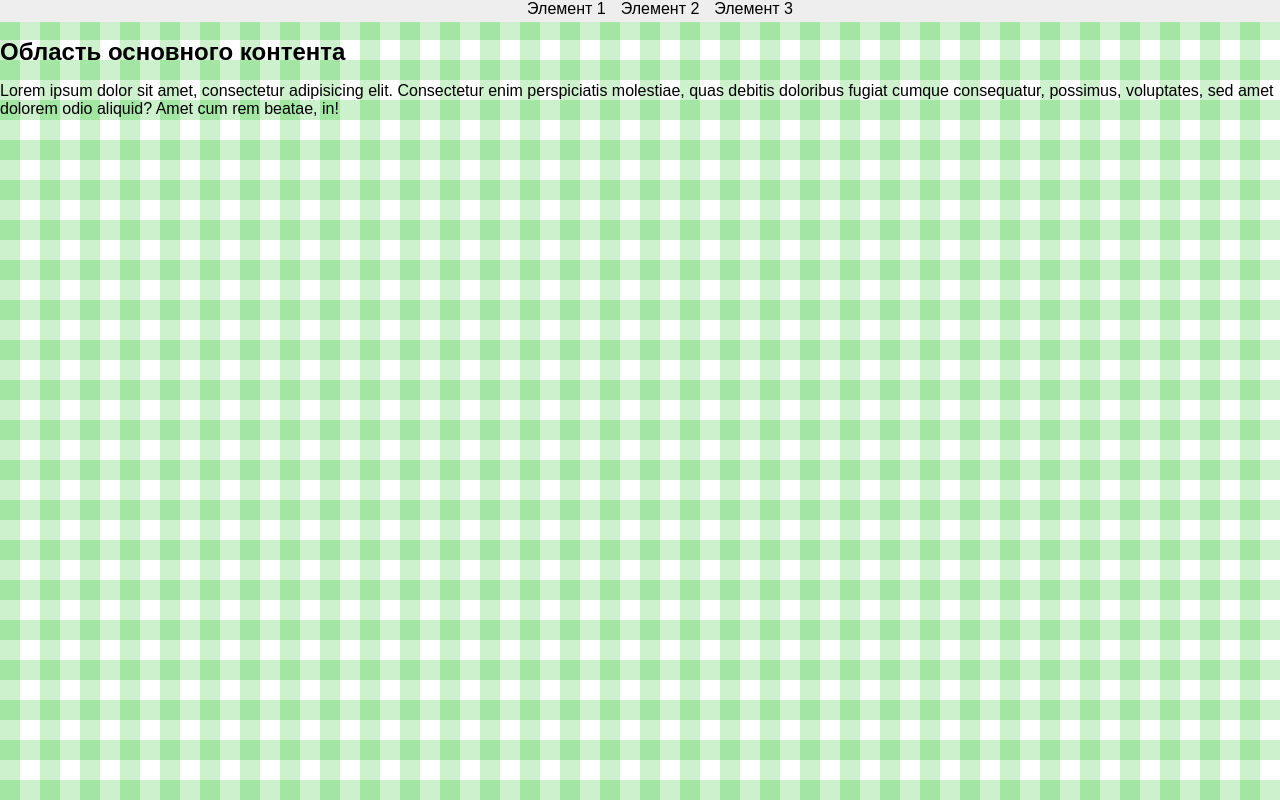
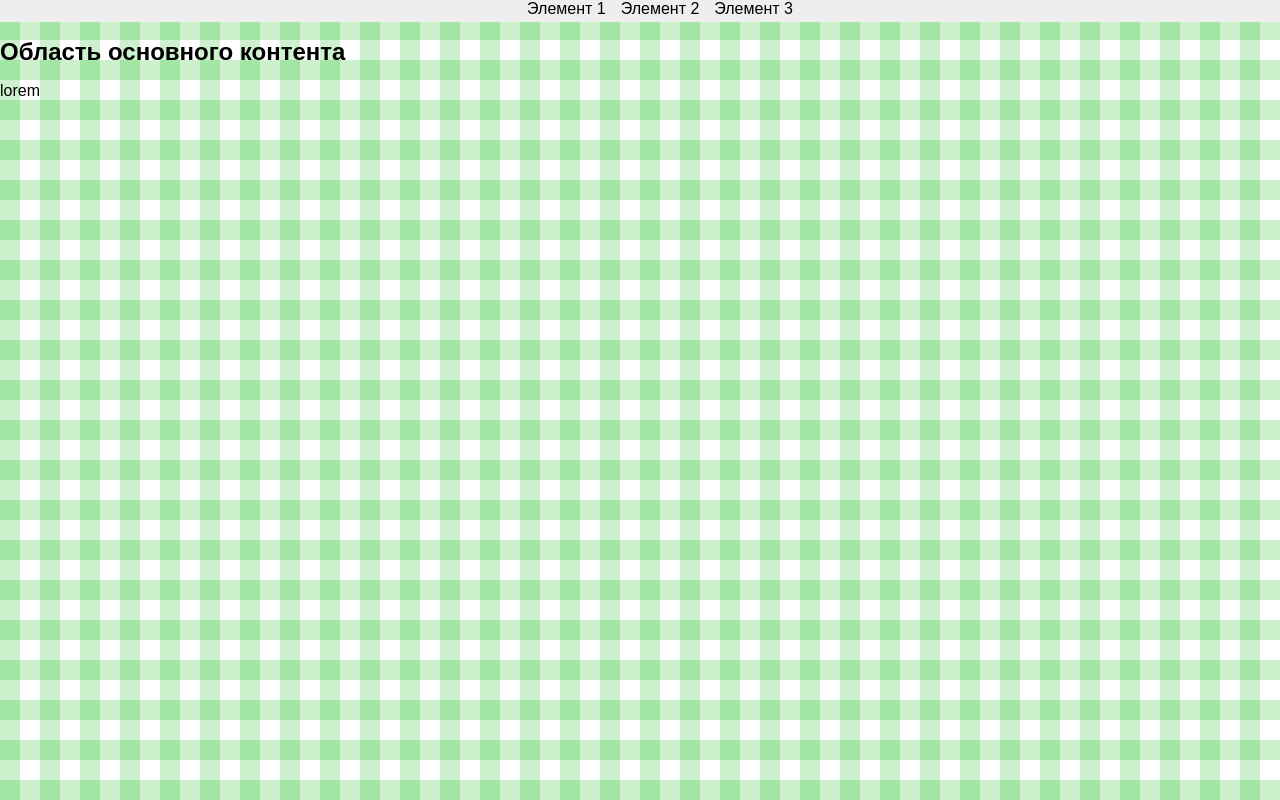
Before and after one commit to RamisSh/auto, a plain HTML site: page index.html in a window 1280 px wide. Drawn offline with Linux system fonts and the light colour scheme; files that its build step writes are made by us from their sources.

Commit message:
first commit

```diff
--- a/index.html
+++ b/index.html
@@ -24,7 +24,7 @@
 			</div>
 			<div class="content">
 				<h1>Область основного контента</h1>
-				<p>Lorem ipsum dolor sit amet, consectetur adipisicing elit. Consectetur enim perspiciatis molestiae, quas debitis doloribus fugiat cumque consequatur, possimus, voluptates, sed amet dolorem odio aliquid? Amet cum rem beatae, in!</p>
+				<p>lorem</p>
 			</div>
 		</div>
 	<!-- build:js sripts/vendor.js -->
```
